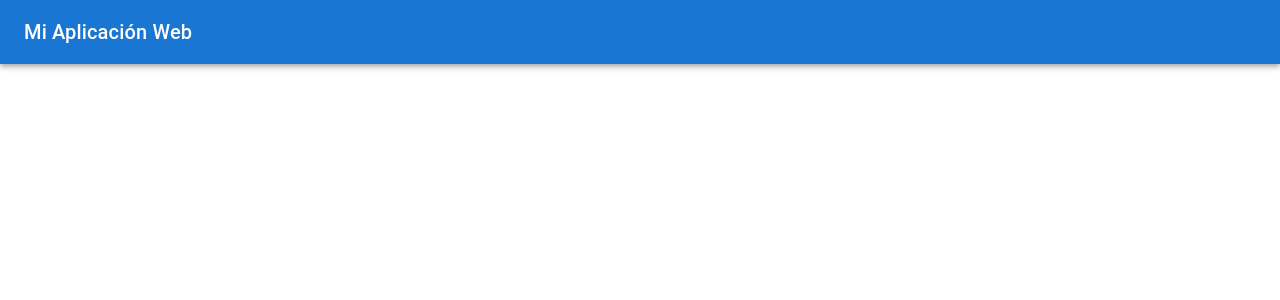
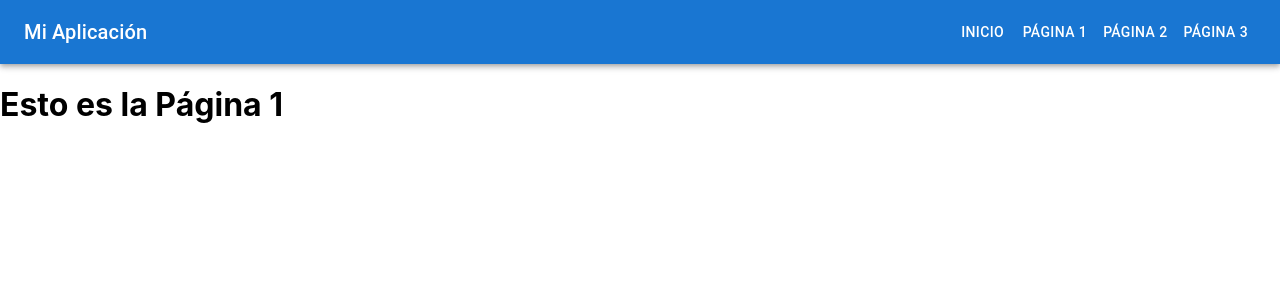
Before and after one commit to Breif7/blogmile, a React (Create React App) app: page /pagina1 in a window 1280 px wide. Before the commit this address had no page. Shown: the top 300 px of the page. Built offline with nearby package versions, Linux system fonts and the light colour scheme.

Commit message:
Barra de navegacion y paginas de prueba

```diff
--- a/src/App.js
+++ b/src/App.js
@@ -1,7 +1,10 @@
 import React from 'react';
-import { BrowserRouter as Router, Route, Routes } from 'react-router-dom';
+import { BrowserRouter as Router, Routes, Route } from 'react-router-dom';
 import NavBar from './NavBar';
 import HomePage from './HomePage';
+import Page1 from './Page1';
+import Page2 from './Page2';
+import Page3 from './Page3';
 
 function App() {
   return (
@@ -9,7 +12,9 @@ function App() {
       <NavBar />
       <Routes>
         <Route path="/" element={<HomePage />} />
-        {/* Aquí puedes agregar más rutas */}
+        <Route path="/pagina1" element={<Page1 />} />
+        <Route path="/pagina2" element={<Page2 />} />
+        <Route path="/pagina3" element={<Page3 />} />
       </Routes>
     </Router>
   );
--- a/src/NavBar.js
+++ b/src/NavBar.js
@@ -1,15 +1,24 @@
 import React from 'react';
+import { Link as RouterLink } from 'react-router-dom';
 import AppBar from '@mui/material/AppBar';
 import Toolbar from '@mui/material/Toolbar';
 import Typography from '@mui/material/Typography';
+import Button from '@mui/material/Button';
+import { Box } from '@mui/material';
 
 function NavBar() {
   return (
     <AppBar position="static">
       <Toolbar>
-        <Typography variant="h6">
-          Mi Aplicación Web
+        <Typography variant="h6" component="div" sx={{ flexGrow: 1 }}>
+          Mi Aplicación
         </Typography>
+        <Box sx={{ display: 'flex' }}>
+          <Button color="inherit" component={RouterLink} to="/">Inicio</Button>
+          <Button color="inherit" component={RouterLink} to="/pagina1">Página 1</Button>
+          <Button color="inherit" component={RouterLink} to="/pagina2">Página 2</Button>
+          <Button color="inherit" component={RouterLink} to="/pagina3">Página 3</Button>
+        </Box>
       </Toolbar>
     </AppBar>
   );
--- /dev/null
+++ b/src/Page1.js
@@ -0,0 +1,7 @@
+import React from 'react';
+
+function Page1() {
+  return <h1>Esto es la Página 1</h1>;
+}
+
+export default Page1;
--- /dev/null
+++ b/src/Page2.js
@@ -0,0 +1,7 @@
+import React from 'react';
+
+function Page1() {
+  return <h1>Esto es la Página 2</h1>;
+}
+
+export default Page1;
--- /dev/null
+++ b/src/Page3.js
@@ -0,0 +1,7 @@
+import React from 'react';
+
+function Page1() {
+  return <h1>Esto es la Página 3</h1>;
+}
+
+export default Page1;
```
